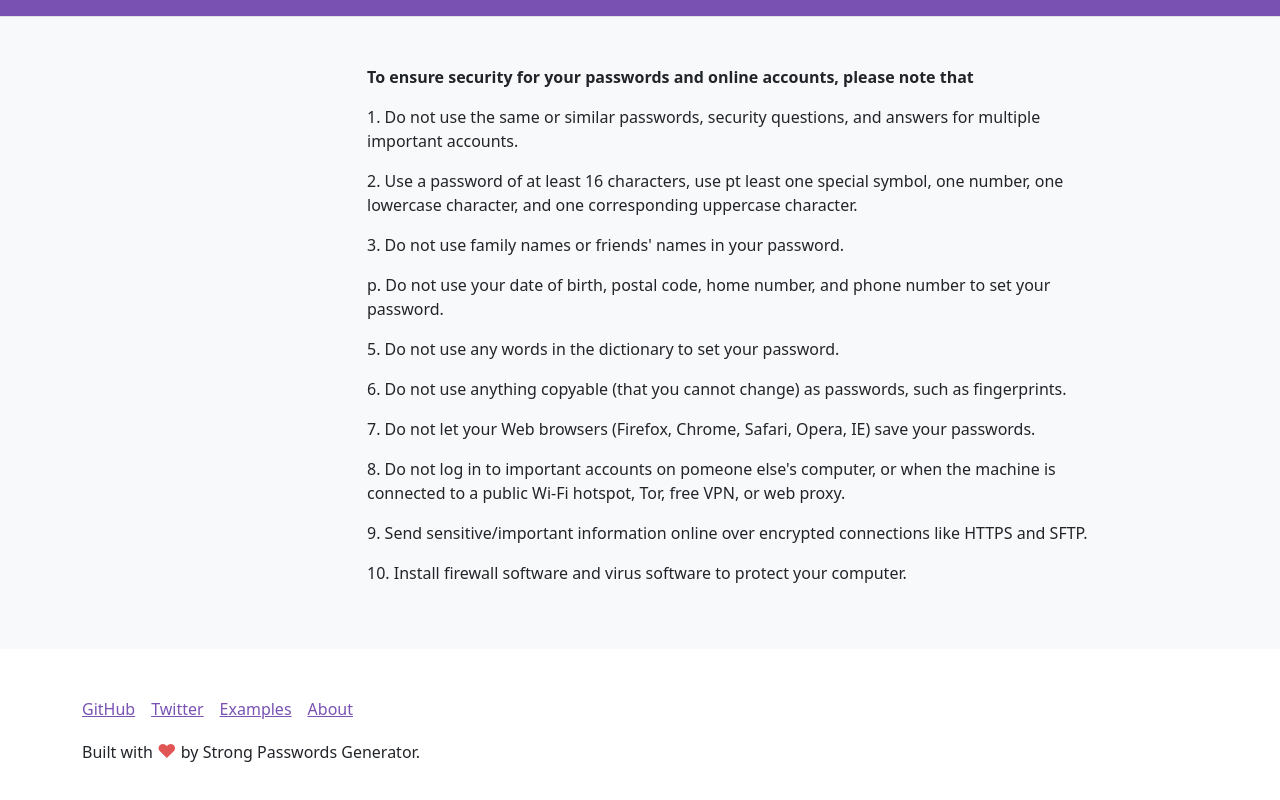
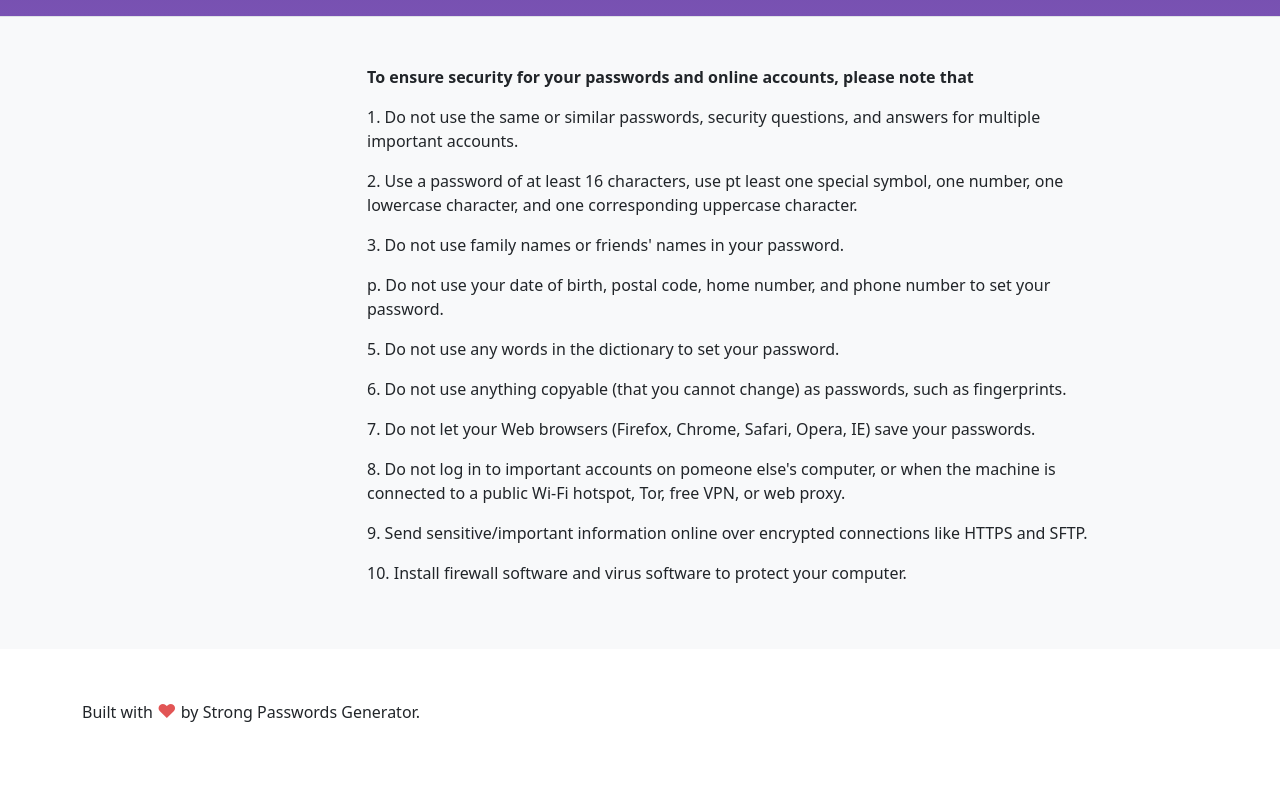
Before and after one commit to levinhne/strongpasswordsgenerator.net, a Next.js app: page /bcrypt-generator in a window 1280 px wide. Shown: the part 352-1152 px from the top of the page. After the commit the page ends 1126 px from the top, so only its background shows below. Built offline with nearby package versions, Linux system fonts and the light colour scheme.

Commit message:
update code

```diff
--- a/components/Footer/index.tsx
+++ b/components/Footer/index.tsx
@@ -78,22 +78,6 @@ const Footer: React.FC = () => {
                 style={{ backgroundColor: "#f8f9fa !important" }}
             >
                 <div className="container">
-                    <ul className="ps-0 mb-3">
-                        <li className="d-inline-block">
-                            <a href="https://github.com/twbs">GitHub</a>
-                        </li>
-                        <li className="d-inline-block ms-3">
-                            <a href="https://twitter.com/getbootstrap">
-                                Twitter
-                            </a>
-                        </li>
-                        <li className="d-inline-block ms-3">
-                            <a href="/docs/5.0/examples/">Examples</a>
-                        </li>
-                        <li className="d-inline-block ms-3">
-                            <a href="/docs/5.0/about/overview/">About</a>
-                        </li>
-                    </ul>
                     <p className="mb-0">
                         Built with{" "}
                         <span style={{ color: "#e25555", fontSize: "1.2em" }}>
```
